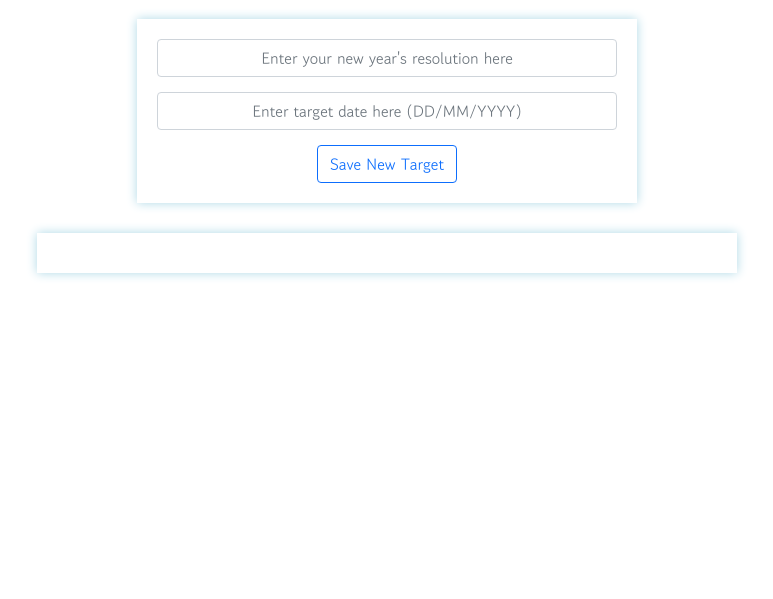
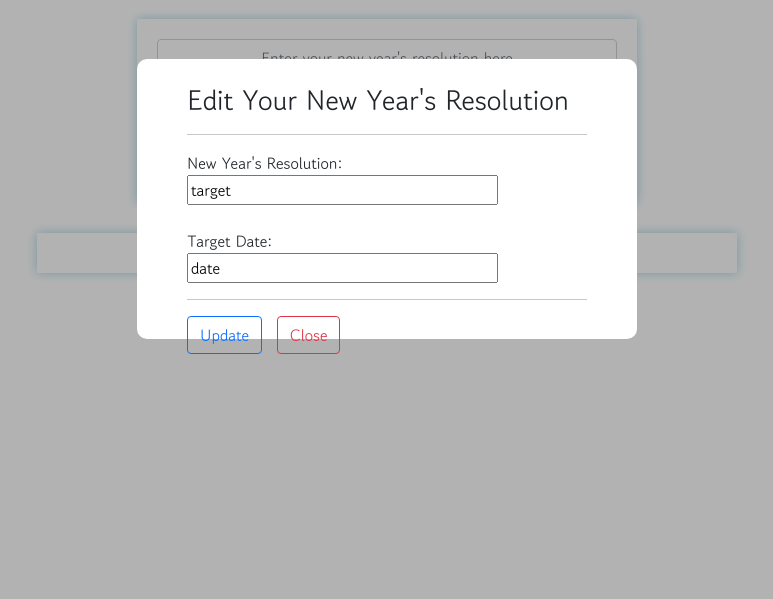
Before and after one commit to salsabilaf19/newyearsresolution, a Flask app: page / in a window 1280 px wide. Shown: the part 201-800 px from the top of the page, without its empty margins (253-1026 px from the left). Run offline with Flask 2, Linux system fonts and the light colour scheme; data that the repository does not hold is empty; some web fonts are replaced.

Commit message:
Coba buat modal card part 1
Ikut tutorial di youtube. modal card di satu file html.

```diff
--- a/templates/index.html
+++ b/templates/index.html
@@ -6,13 +6,18 @@
     <meta http-equiv="X-UA-Compatible" content="IE=edge">
     <meta name="viewport" content="width=device-width, initial-scale=1.0">
 
-    <link href="https://cdn.jsdelivr.net/npm/bootstrap@5.0.2/dist/css/bootstrap.min.css" rel="stylesheet" integrity="sha384-EVSTQN3/azprG1Anm3QDgpJLIm9Nao0Yz1ztcQTwFspd3yD65VohhpuuCOmLASjC" crossorigin="anonymous">
+    <link href="https://cdn.jsdelivr.net/npm/bootstrap@5.0.2/dist/css/bootstrap.min.css" rel="stylesheet"
+        integrity="sha384-EVSTQN3/azprG1Anm3QDgpJLIm9Nao0Yz1ztcQTwFspd3yD65VohhpuuCOmLASjC" crossorigin="anonymous">
     <script src="https://ajax.googleapis.com/ajax/libs/jquery/3.5.1/jquery.min.js"></script>
-    <script src="https://cdn.jsdelivr.net/npm/bootstrap@5.0.2/dist/js/bootstrap.bundle.min.js" integrity="sha384-MrcW6ZMFYlzcLA8Nl+NtUVF0sA7MsXsP1UyJoMp4YLEuNSfAP+JcXn/tWtIaxVXM" crossorigin="anonymous"></script>
+    <script src="https://cdn.jsdelivr.net/npm/bootstrap@5.0.2/dist/js/bootstrap.bundle.min.js"
+        integrity="sha384-MrcW6ZMFYlzcLA8Nl+NtUVF0sA7MsXsP1UyJoMp4YLEuNSfAP+JcXn/tWtIaxVXM"
+        crossorigin="anonymous"></script>
 
     <link href="https://fonts.googleapis.com/css2?family=Gowun+Dodum&display=swap" rel="stylesheet">
     <link href="https://fonts.googleapis.com/css2?family=Ma+Shan+Zheng&display=swap" rel="stylesheet">
-    <link rel="stylesheet" href="https://cdnjs.cloudflare.com/ajax/libs/font-awesome/6.2.0/css/all.min.css" integrity="sha512-xh6O/CkQoPOWDdYTDqeRdPCVd1SpvCA9XXcUnZS2FmJNp1coAFzvtCN9BmamE+4aHK8yyUHUSCcJHgXloTyT2A==" crossorigin="anonymous" referrerpolicy="no-referrer" />
+    <link rel="stylesheet" href="https://cdnjs.cloudflare.com/ajax/libs/font-awesome/6.2.0/css/all.min.css"
+        integrity="sha512-xh6O/CkQoPOWDdYTDqeRdPCVd1SpvCA9XXcUnZS2FmJNp1coAFzvtCN9BmamE+4aHK8yyUHUSCcJHgXloTyT2A=="
+        crossorigin="anonymous" referrerpolicy="no-referrer" />
 
     <title>New Year's Resolution</title>
 
@@ -76,7 +81,7 @@
         }
 
         .mybox>.card>.card-body>div>button {
-            margin-right: 10px;
+            margin-left: 10px;
         }
 
         .wraper {
@@ -122,9 +127,34 @@
             color: white;
         }
 
+        .modal-container {
+            position: fixed;
+            top: 0;
+            left: 0;
+            height: 100%;
+            width: 100%;
+            background-color: rgba(0, 0, 0, 0.3);
+
+            display: flex;
+            align-items: center;
+            justify-content: center;
+        }
+
+        .modal-card {
+            background-color: white;
+            width: 500px;
+            height: 280px;
+            border-radius: 10px;
+            padding: 25px 50px;
+        }
+
+        .modal-card>div>button {
+            margin-right: 10px;
+        }
+
     </style>
     <script>
-        $(document).ready(function() {
+        $(document).ready(function () {
             show_target();
         });
 
@@ -133,7 +163,7 @@
                 type: "GET",
                 url: "/target",
                 data: {},
-                success: function(response) {
+                success: function (response) {
                     $('#target-list').empty();
                     let rows = response['targets'];
                     for (let i = 0; i < rows.length; i++) {
@@ -155,8 +185,8 @@
                                 </div>
                             </div>
                             <div>
+                                <button onclick="update_target(${num})" type="button" class="btn btn-outline-primary">Edit</button></a>
                                 <button onclick="delete_target(${num})" type="button" class="btn btn-outline-danger">Delete</button>
-                                <a href="{{ url_for('modal') }}"><button onclick="update_target(${num})" type="button" class="btn btn-outline-primary">Update</button></a>
                             </div>
                         </div>
                     </div>
@@ -173,8 +203,8 @@
                                 </div>
                             </div>
                             <div>
+                                <button onclick="update_target(${num})" type="button" class="btn btn-outline-primary">Edit</button></a>
                                 <button onclick="delete_target(${num})" type="button" class="btn btn-outline-danger">Delete</button>
-                                <a href="{{ url_for('modal') }}"><button onclick="update_target(${num})" type="button" class="btn btn-outline-primary">Update</button></a>
                             </div>
                         </div>
                     </div>
@@ -197,10 +227,9 @@
                     target_give: target,
                     date_give: date
                 },
-                success: function(response) {
+                success: function (response) {
                     alert(response["msg"])
                     show_target();
-                    //window.location.reload()
                 }
             });
         }
@@ -212,7 +241,7 @@
                 data: {
                     'num_give': num
                 },
-                success: function(response) {
+                success: function (response) {
                     show_target()
                 }
             });
@@ -225,7 +254,7 @@
                 data: {
                     'num_give': num
                 },
-                success: function(response) {
+                success: function (response) {
                     show_target()
                 }
             });
@@ -238,7 +267,7 @@
                 data: {
                     num_give: num
                 },
-                success: function(response) {
+                success: function (response) {
                     alert(response["msg"]);
                     window.location.reload();
                 }
@@ -248,19 +277,34 @@
 </head>
 
 <body>
-
     <div class="mypic">
         <h1>New Year's Resolution</h1>
     </div>
     <div class="mybucket">
-        <input id="resolutionInput" class="form-control" type="text" placeholder="Enter your new year's resolution here">
+        <input id="resolutionInput" class="form-control" type="text"
+            placeholder="Enter your new year's resolution here">
         <input id="targetDateInput" class="form-control" type="text" placeholder="Enter target date here (DD/MM/YYYY)">
         <button onclick="save_target()" type="button" class="btn btn-outline-primary">Save New Target</button>
     </div>
     <div class="mybox" id="target-list">
     </div>
-    {% block modal %}{% endblock %}
+
+    <div class="modal-container">
+        <div class="modal-card">
+            <h3>Edit Your New Year's Resolution</h3>
+            <hr>
+            <label for="target">New Year's Resolution:</label>
+            <input type="text" id="target" value="target"><br><br>
+            <label for="date">Target Date:</label>
+            <input type="text" id="date" value="date">
+            <hr>
+            <div>
+                <button type="button" class="btn btn-outline-primary">Update</button>
+                <button type="button" id="close-btn" class="btn btn-outline-danger">Close</button>
+            </div>
+        </div>
+    </div>
 </body>
-{% block script %} {% endblock %}
+
 
 </html>
```
Also changed, not shown: templates/modal.html (deleted, +0 -33 lines).
